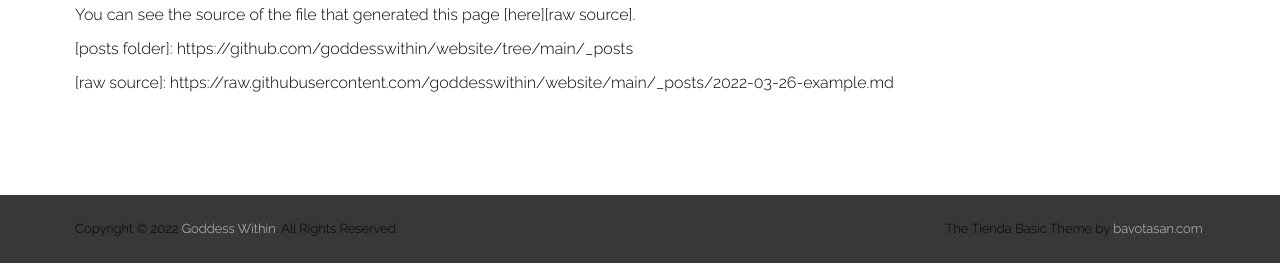
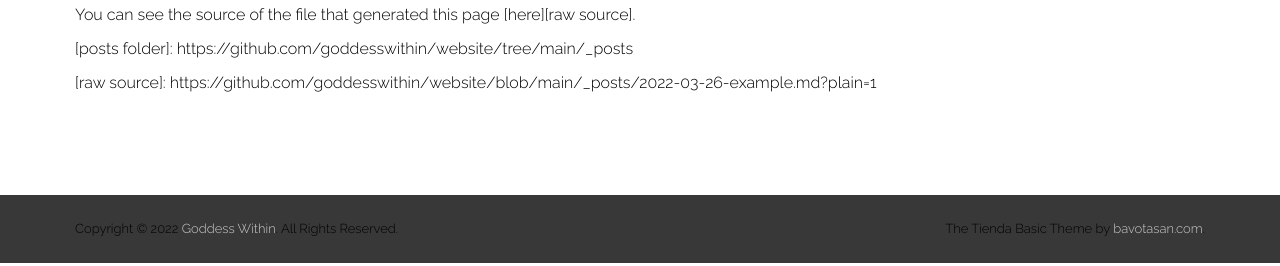
Before and after one commit to goddesswithin/website, a Jekyll site: the page built from _posts/2022-03-26-example.md, in a window 1280 px wide, cut to the strip 547-813 px from the top of the page. Built offline with Jekyll 4.4.1, drawn with Linux system fonts in a browser that asks for light colours; comment, search, counter and statistics services are not loaded; some of the changed lines change nothing that is shown.

Commit message:
Update source link for example post

```diff
--- a/_posts/2022-03-26-example.md
+++ b/_posts/2022-03-26-example.md
@@ -20,4 +20,4 @@ You can see the source of the file that generated this page [here][raw source].
 https://github.com/goddesswithin/website/tree/main/_posts
 
 [raw source]:
-https://raw.githubusercontent.com/goddesswithin/website/main/_posts/2022-03-26-example.md
+https://github.com/goddesswithin/website/blob/main/_posts/2022-03-26-example.md?plain=1
```
